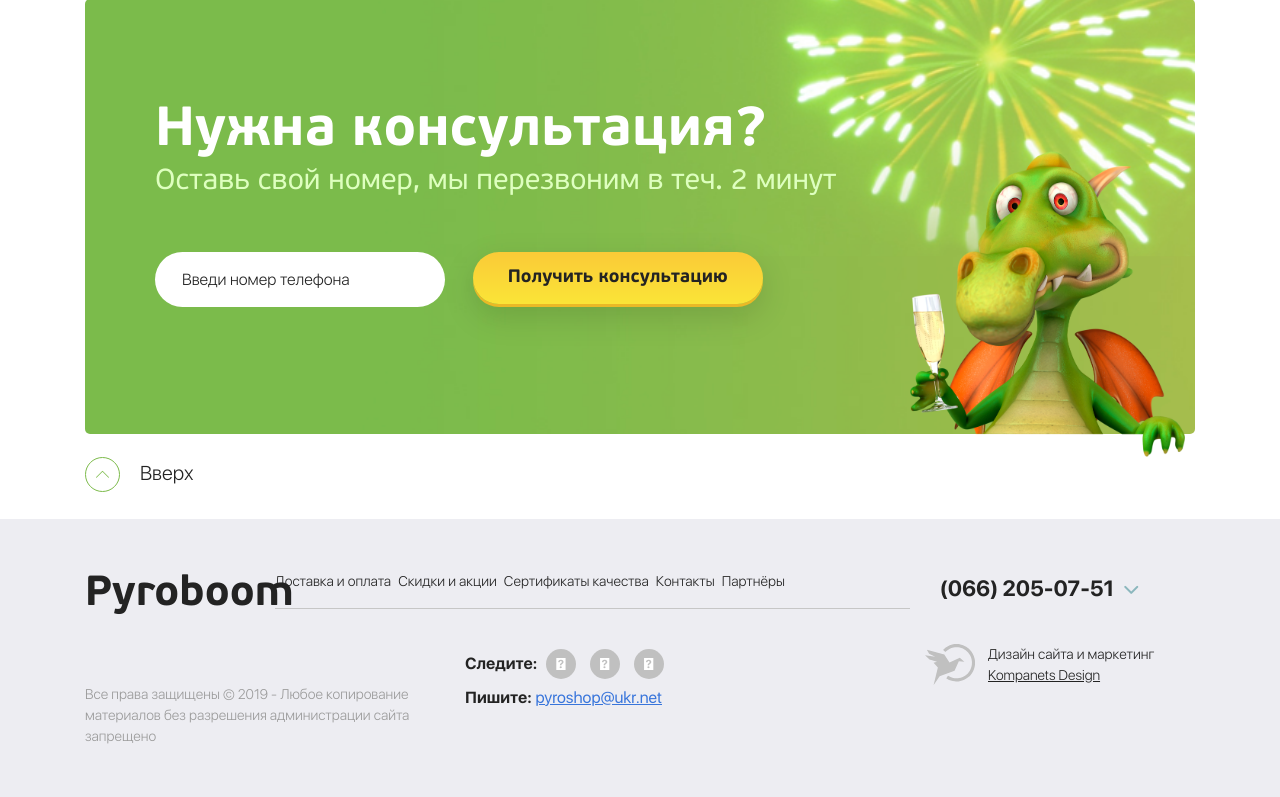
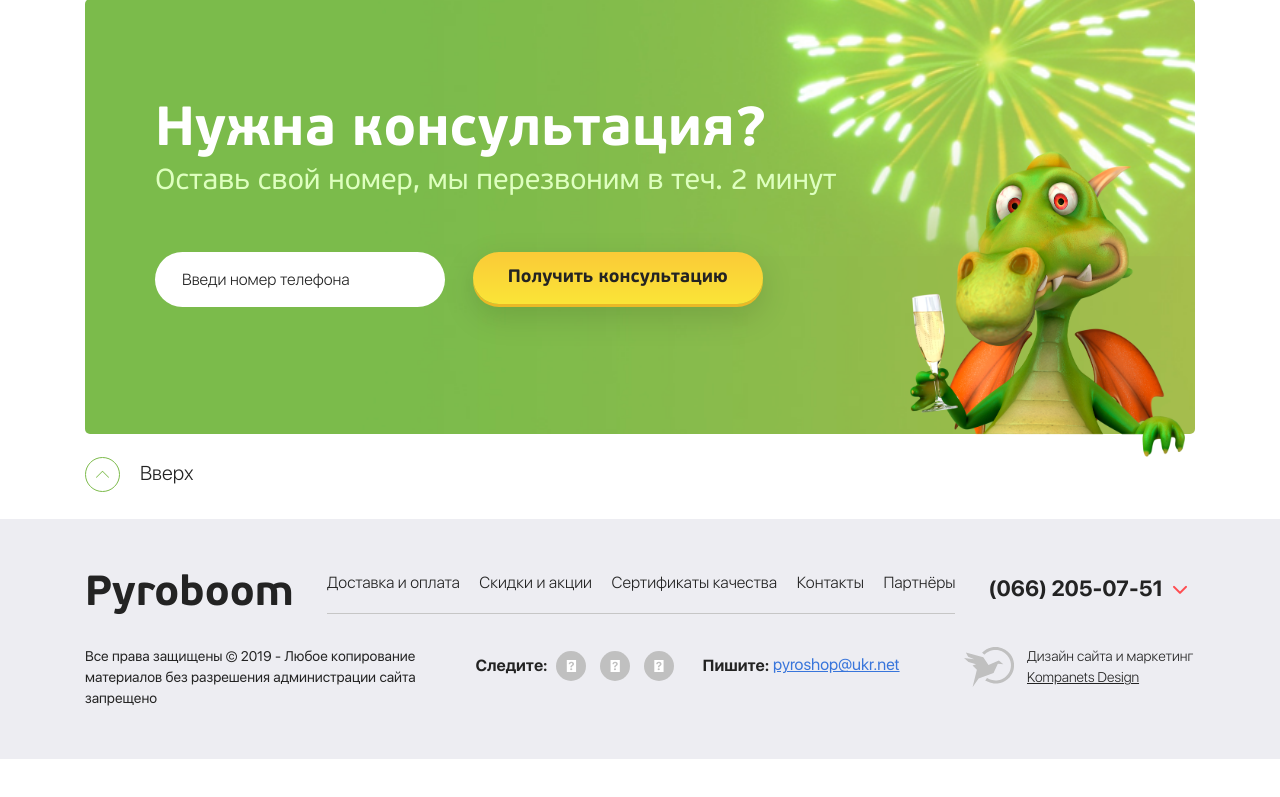
Before and after one commit to zhurof/fireworks, a PHP site: page / in a window 1280 px wide. Shown: the part 3771-4568 px from the top of the page. After the commit the page ends 4530 px from the top, so only its background shows below. Run offline with PHP 8.4, Linux system fonts and the light colour scheme; some libraries are stand-ins or nearby versions; some web fonts are replaced.

Commit message:
готова главная

```diff
--- a/aside.php
+++ /dev/null
@@ -1,3 +0,0 @@
-<aside>
-
-</aside>
--- a/css/_adaptive.sass
+++ b/css/_adaptive.sass
@@ -447,3 +447,24 @@
 		&__btn
 			width: 290px
 			display: inline-block
+	.footer
+		&__menu
+			font-size: inherit
+			width: max-content
+			max-width: 100%
+			margin: 0 auto 2em
+			>li
+				margin-right: 1em
+		&__copy
+			color: #232323
+			margin: 0
+			font-weight: 400
+		&__contacts
+			text-align: center
+		&__contact
+			display: inline-block
+			margin: 0 10px
+	.designer
+		width: 246px
+		max-width: 100%
+		margin-left: auto
--- a/css/style.css
+++ b/css/style.css
@@ -1027,6 +1027,9 @@ ul, ol {
           justify-content: space-between;
   margin-bottom: 7px;
 }
+.footer__phone .phone-select__head:after {
+  color: #ff4c50;
+}
 .footer__menu {
   display: none;
   list-style: none;
@@ -1764,4 +1767,34 @@ ul, ol {
     width: 290px;
     display: inline-block;
   }
-}
+
+  .footer__menu {
+    font-size: inherit;
+    width: -webkit-max-content;
+    width: -moz-max-content;
+    width: max-content;
+    max-width: 100%;
+    margin: 0 auto 2em;
+  }
+  .footer__menu > li {
+    margin-right: 1em;
+  }
+  .footer__copy {
+    color: #232323;
+    margin: 0;
+    font-weight: 400;
+  }
+  .footer__contacts {
+    text-align: center;
+  }
+  .footer__contact {
+    display: inline-block;
+    margin: 0 10px;
+  }
+
+  .designer {
+    width: 246px;
+    max-width: 100%;
+    margin-left: auto;
+  }
+}
--- a/css/style.sass
+++ b/css/style.sass
@@ -772,6 +772,9 @@ ul,ol
 		align-items: center
 		justify-content: space-between
 		margin-bottom: 7px
+	&__phone
+			.phone-select__head:after
+				color: $red
 	&__menu
 		display: none
 		+unlist
--- a/footer.php
+++ b/footer.php
@@ -1,7 +1,7 @@
 	<footer class="footer">
 		<div class="container">
 			<div class="row align-items-md-start">
-				<div class="col-md-3 col-xl-2 footer__line">
+				<div class="col-md-3 col-xl-auto footer__line">
 					<a href="/" class="logo footer__logo"><span class="logo__main logo__main--big">Pyroboom</span></a>
 					<span class="menu-btn footer__menu-btn">Меню</span>
 				</div>
@@ -14,7 +14,7 @@
 						<li><a href="#">Партнёры</a></li>
 					</ul>
 				</div>
-				<div class="col-md-4 col-xl-3 order-md-1">
+				<div class="col-md-4 col-xl-auto order-md-1">
 					<div class="phone-select footer__phone">
 						<div class="phone-select__head">(066) 205-07-51</div>
 						<ul class="phone-select__list">
```
Also changed, not shown: delivery.php (added, +8 -0 lines).
